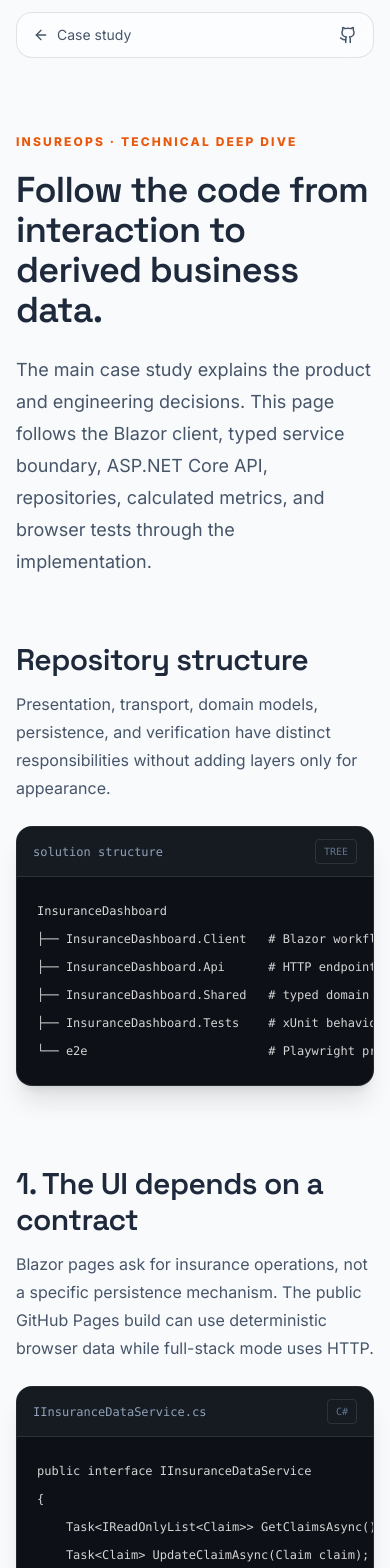
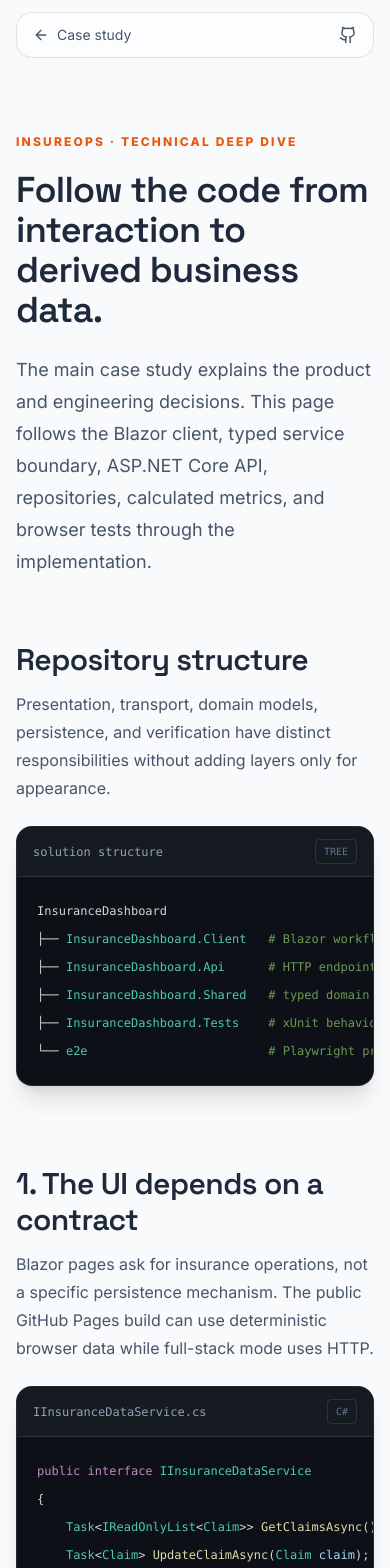
Before and after one commit to dgutensohn03/dg-portfolio, a Next.js app: page /insurance-operations/technical-deep-dive in a window 390 px wide. Shown: the top 1568 px of the page. Built offline with nearby package versions, Linux system fonts and the light colour scheme.

Commit message:
Add syntax highlighting to InsureOps code snippets

```diff
--- a/src/app/insurance-operations/technical-deep-dive/page.tsx
+++ b/src/app/insurance-operations/technical-deep-dive/page.tsx
@@ -14,92 +14,32 @@ function Code({ title, lang = "C#", children }: { title: string; lang?: string;
     </div>
   );
 }
+const K=({children}:{children:React.ReactNode})=><span className="text-[#c586c0]">{children}</span>;
+const T=({children}:{children:React.ReactNode})=><span className="text-[#4ec9b0]">{children}</span>;
+const M=({children}:{children:React.ReactNode})=><span className="text-[#dcdcaa]">{children}</span>;
+const S=({children}:{children:React.ReactNode})=><span className="text-[#ce9178]">{children}</span>;
+const V=({children}:{children:React.ReactNode})=><span className="text-[#9cdcfe]">{children}</span>;
+const C=({children}:{children:React.ReactNode})=><span className="text-[#6a9955]">{children}</span>;
 
-const serviceContract = `public interface IInsuranceDataService
-{
-    Task<IReadOnlyList<Claim>> GetClaimsAsync();
-    Task<Claim> UpdateClaimAsync(Claim claim);
-    Task<DashboardSummary> GetSummaryAsync();
-}`;
-
-const filtering = `var q = claims.Where(c =>
-    !minExposure.HasValue || c.Amount >= minExposure);
-
-q = q.Where(c =>
-    !lossFrom.HasValue || c.LossDate >= lossFrom);
-
-return ascending
-    ? q.OrderBy(c => c.Amount)
-    : q.OrderByDescending(c => c.Amount);`;
-
-const saveFlow = `var updated = await DataService.UpdateClaimAsync(editClaim);
-await Refresh();
-selectedClaim = claims.FirstOrDefault(c => c.Id == updated.Id);`;
-
-const summary = `var activeClaims = claims.Where(c => !c.IsArchived);
-var exposure = activeClaims
-    .Where(c => c.Status != "Closed")
-    .Sum(c => c.Amount);`;
-
-const e2e = `await page.getByRole("button", { name: "Edit claim" }).click();
-await page.getByLabel("Exposure").fill("75000");
-await page.getByRole("button", { name: "Save changes" }).click();
-// Navigate to Overview and assert the recalculated exposure.`;
+const serviceContract = <><K>public interface</K> <T>IInsuranceDataService</T>{`\n{\n    `}<T>Task</T>{`<`}<T>IReadOnlyList</T>{`<`}<T>Claim</T>{`>> `}<M>GetClaimsAsync</M>{`();\n    `}<T>Task</T>{`<`}<T>Claim</T>{`> `}<M>UpdateClaimAsync</M>{`(`}<T>Claim</T>{` `}<V>claim</V>{`);\n    `}<T>Task</T>{`<`}<T>DashboardSummary</T>{`> `}<M>GetSummaryAsync</M>{`();\n}`}</>;
+const filtering = <><K>var</K>{` `}<V>q</V>{` = claims.`}<M>Where</M>{`(c =>\n    !minExposure.HasValue || c.Amount >= minExposure);\n\n`}<V>q</V>{` = q.`}<M>Where</M>{`(c =>\n    !lossFrom.HasValue || c.LossDate >= lossFrom);\n\n`}<K>return</K>{` ascending\n    ? q.`}<M>OrderBy</M>{`(c => c.Amount)\n    : q.`}<M>OrderByDescending</M>{`(c => c.Amount);`}</>;
+const saveFlow = <><K>var</K>{` `}<V>updated</V>{` = `}<K>await</K>{` DataService.`}<M>UpdateClaimAsync</M>{`(editClaim);\n`}<K>await</K>{` `}<M>Refresh</M>{`();\nselectedClaim = claims.`}<M>FirstOrDefault</M>{`(c => c.Id == updated.Id);`}</>;
+const summary = <><K>var</K>{` `}<V>activeClaims</V>{` = claims.`}<M>Where</M>{`(c => !c.IsArchived);\n`}<K>var</K>{` `}<V>exposure</V>{` = activeClaims\n    .`}<M>Where</M>{`(c => c.Status != `}<S>"Closed"</S>{`)\n    .`}<M>Sum</M>{`(c => c.Amount);`}</>;
+const e2e = <>{`await page.`}<M>getByRole</M>{`(`}<S>"button"</S>{`, { name: `}<S>"Edit claim"</S>{` }).`}<M>click</M>{`();\nawait page.`}<M>getByLabel</M>{`(`}<S>"Exposure"</S>{`).`}<M>fill</M>{`(`}<S>"75000"</S>{`);\nawait page.`}<M>getByRole</M>{`(`}<S>"button"</S>{`, { name: `}<S>"Save changes"</S>{` }).`}<M>click</M>{`();\n`}<C>// Navigate to Overview and assert the recalculated exposure.</C></>;
 
 export default function DeepDive() {
   return (
     <div className="case-study case-base min-h-screen text-[var(--fg)]">
-      <header className="sticky top-0 z-50 px-4 py-3">
-        <nav className="glass mx-auto flex max-w-6xl items-center justify-between rounded-2xl px-4 py-3">
-          <Link href="/insurance-operations" className="inline-flex items-center gap-2 text-sm text-[var(--muted)]"><ArrowLeft size={16}/>Case study</Link>
-          <a href={repo} target="_blank" rel="noreferrer" className="text-[var(--muted)]" aria-label="View InsureOps source on GitHub"><Github size={18}/></a>
-        </nav>
-      </header>
+      <header className="sticky top-0 z-50 px-4 py-3"><nav className="glass mx-auto flex max-w-6xl items-center justify-between rounded-2xl px-4 py-3"><Link href="/insurance-operations" className="inline-flex items-center gap-2 text-sm text-[var(--muted)]"><ArrowLeft size={16}/>Case study</Link><a href={repo} target="_blank" rel="noreferrer" className="text-[var(--muted)]" aria-label="View InsureOps source on GitHub"><Github size={18}/></a></nav></header>
       <main className="mx-auto max-w-6xl px-4 py-16 sm:px-6 sm:py-24">
-        <p className="text-xs font-bold uppercase tracking-[.18em] text-[var(--accent)]">InsureOps · Technical deep dive</p>
-        <h1 className="mt-5 max-w-5xl text-4xl font-semibold tracking-[-.04em] sm:text-6xl">Follow the code from interaction to derived business data.</h1>
-        <p className="mt-6 max-w-3xl text-lg leading-8 text-[var(--muted)]">The main case study explains the product and engineering decisions. This page follows the Blazor client, typed service boundary, ASP.NET Core API, repositories, calculated metrics, and browser tests through the implementation.</p>
-
-        <section className="mt-16">
-          <h2 className="text-3xl font-semibold">Repository structure</h2>
-          <p className="mt-3 max-w-3xl leading-7 text-[var(--muted)]">Presentation, transport, domain models, persistence, and verification have distinct responsibilities without adding layers only for appearance.</p>
-          <div className="mt-6"><Code title="solution structure" lang="TREE">{`InsuranceDashboard\n├── InsuranceDashboard.Client   # Blazor workflows + services\n├── InsuranceDashboard.Api      # HTTP endpoints + repositories\n├── InsuranceDashboard.Shared   # typed domain models\n├── InsuranceDashboard.Tests    # xUnit behavior tests\n└── e2e                         # Playwright product tests`}</Code></div>
-        </section>
-
-        <section className="mt-20">
-          <h2 className="text-3xl font-semibold">1. The UI depends on a contract</h2>
-          <p className="mt-3 max-w-3xl leading-7 text-[var(--muted)]">Blazor pages ask for insurance operations, not a specific persistence mechanism. The public GitHub Pages build can use deterministic browser data while full-stack mode uses HTTP.</p>
-          <div className="mt-6"><Code title="IInsuranceDataService.cs">{serviceContract}</Code></div>
-        </section>
-
-        <section className="mt-20">
-          <h2 className="text-3xl font-semibold">2. Table state is derived, not duplicated</h2>
-          <p className="mt-3 max-w-3xl leading-7 text-[var(--muted)]">Search, lifecycle, severity, date and exposure ranges, and sortable headers compose over the same claim collection.</p>
-          <div className="mt-6"><Code title="Claims.razor · filtering" lang="Razor / C#">{filtering}</Code></div>
-        </section>
-
-        <section className="mt-20">
-          <h2 className="text-3xl font-semibold">3. Editing crosses the full stack</h2>
-          <p className="mt-3 max-w-3xl leading-7 text-[var(--muted)]">A save travels through the service contract, reaches the API and repository in full-stack mode, refreshes the record collection, and changes KPIs derived from that data.</p>
-          <div className="mt-6 grid gap-4 lg:grid-cols-2"><Code title="Claims.razor · save">{saveFlow}</Code><Code title="summary calculation">{summary}</Code></div>
-        </section>
-
-        <section className="mt-20">
-          <h2 className="text-3xl font-semibold">4. Lifecycle is a domain decision</h2>
-          <p className="mt-3 max-w-3xl leading-7 text-[var(--muted)]">Claims and customers archive and restore instead of disappearing through a generic delete. A production implementation could extend that boundary with actor identity, reason codes, retention rules, and immutable audit events.</p>
-        </section>
-
-        <section className="mt-20">
-          <h2 className="text-3xl font-semibold">5. Test the business flow</h2>
-          <p className="mt-3 max-w-3xl leading-7 text-[var(--muted)]">The browser test proves a user-visible consequence: edit claim exposure, save, return to Overview, and verify the derived KPI reflects the changed record.</p>
-          <div className="mt-6"><Code title="insureops.spec.ts" lang="Playwright">{e2e}</Code></div>
-        </section>
-
-        <section className="mt-20 rounded-3xl border border-[var(--accent)]/25 bg-[var(--accent)]/[.05] p-7 sm:p-10">
-          <h2 className="text-3xl font-semibold">Engineering evidence, not framework exercises.</h2>
-          <p className="mt-4 max-w-4xl leading-7 text-[var(--muted)]">The implementation connects boundaries, state, lifecycle, derived data, accessibility decisions, and verification in a working product.</p>
-          <div className="mt-6 flex flex-wrap gap-3"><Link href="/insurance-operations" className="btn-solid">Back to case study</Link><a href={repo} target="_blank" rel="noreferrer" className="btn">View source <ExternalLink size={15}/></a></div>
-        </section>
+        <p className="text-xs font-bold uppercase tracking-[.18em] text-[var(--accent)]">InsureOps · Technical deep dive</p><h1 className="mt-5 max-w-5xl text-4xl font-semibold tracking-[-.04em] sm:text-6xl">Follow the code from interaction to derived business data.</h1><p className="mt-6 max-w-3xl text-lg leading-8 text-[var(--muted)]">The main case study explains the product and engineering decisions. This page follows the Blazor client, typed service boundary, ASP.NET Core API, repositories, calculated metrics, and browser tests through the implementation.</p>
+        <section className="mt-16"><h2 className="text-3xl font-semibold">Repository structure</h2><p className="mt-3 max-w-3xl leading-7 text-[var(--muted)]">Presentation, transport, domain models, persistence, and verification have distinct responsibilities without adding layers only for appearance.</p><div className="mt-6"><Code title="solution structure" lang="TREE"><>{`InsuranceDashboard\n├── `}<T>InsuranceDashboard.Client</T><C>{`   # Blazor workflows + services`}</C>{`\n├── `}<T>InsuranceDashboard.Api</T><C>{`      # HTTP endpoints + repositories`}</C>{`\n├── `}<T>InsuranceDashboard.Shared</T><C>{`   # typed domain models`}</C>{`\n├── `}<T>InsuranceDashboard.Tests</T><C>{`    # xUnit behavior tests`}</C>{`\n└── `}<T>e2e</T><C>{`                         # Playwright product tests`}</C></></Code></div></section>
+        <section className="mt-20"><h2 className="text-3xl font-semibold">1. The UI depends on a contract</h2><p className="mt-3 max-w-3xl leading-7 text-[var(--muted)]">Blazor pages ask for insurance operations, not a specific persistence mechanism. The public GitHub Pages build can use deterministic browser data while full-stack mode uses HTTP.</p><div className="mt-6"><Code title="IInsuranceDataService.cs">{serviceContract}</Code></div></section>
+        <section className="mt-20"><h2 className="text-3xl font-semibold">2. Table state is derived, not duplicated</h2><p className="mt-3 max-w-3xl leading-7 text-[var(--muted)]">Search, lifecycle, severity, date and exposure ranges, and sortable headers compose over the same claim collection.</p><div className="mt-6"><Code title="Claims.razor · filtering" lang="Razor / C#">{filtering}</Code></div></section>
+        <section className="mt-20"><h2 className="text-3xl font-semibold">3. Editing crosses the full stack</h2><p className="mt-3 max-w-3xl leading-7 text-[var(--muted)]">A save travels through the service contract, reaches the API and repository in full-stack mode, refreshes the record collection, and changes KPIs derived from that data.</p><div className="mt-6 grid gap-4 lg:grid-cols-2"><Code title="Claims.razor · save">{saveFlow}</Code><Code title="summary calculation">{summary}</Code></div></section>
+        <section className="mt-20"><h2 className="text-3xl font-semibold">4. Lifecycle is a domain decision</h2><p className="mt-3 max-w-3xl leading-7 text-[var(--muted)]">Claims and customers archive and restore instead of disappearing through a generic delete. A production implementation could extend that boundary with actor identity, reason codes, retention rules, and immutable audit events.</p></section>
+        <section className="mt-20"><h2 className="text-3xl font-semibold">5. Test the business flow</h2><p className="mt-3 max-w-3xl leading-7 text-[var(--muted)]">The browser test proves a user-visible consequence: edit claim exposure, save, return to Overview, and verify the derived KPI reflects the changed record.</p><div className="mt-6"><Code title="insureops.spec.ts" lang="Playwright">{e2e}</Code></div></section>
+        <section className="mt-20 rounded-3xl border border-[var(--accent)]/25 bg-[var(--accent)]/[.05] p-7 sm:p-10"><h2 className="text-3xl font-semibold">Engineering evidence, not framework exercises.</h2><p className="mt-4 max-w-4xl leading-7 text-[var(--muted)]">The implementation connects boundaries, state, lifecycle, derived data, accessibility decisions, and verification in a working product.</p><div className="mt-6 flex flex-wrap gap-3"><Link href="/insurance-operations" className="btn-solid">Back to case study</Link><a href={repo} target="_blank" rel="noreferrer" className="btn">View source <ExternalLink size={15}/></a></div></section>
       </main>
     </div>
   );
```
